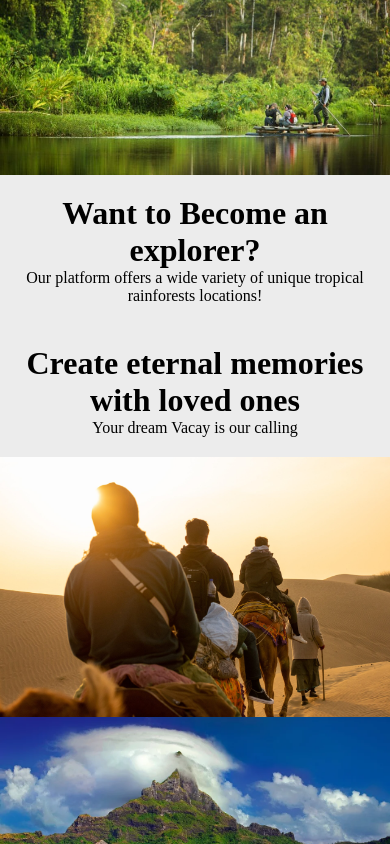
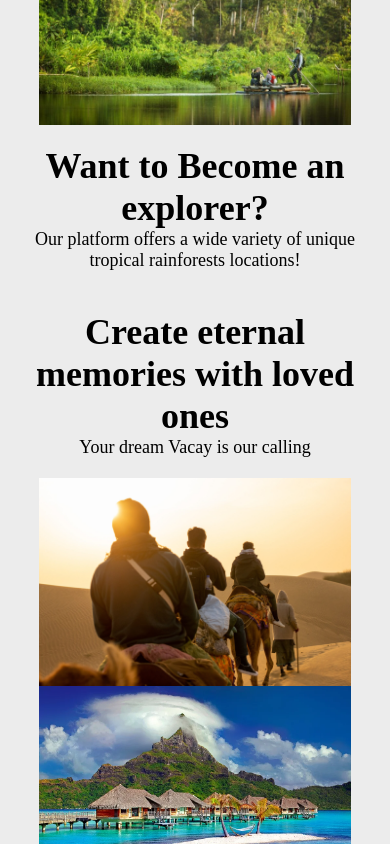
Before and after one commit to Gift-koech/sites-n-travels, a React (Create React App) app: page / in a window 390 px wide. Shown: the part 800-1644 px from the top of the page. Built offline with nearby package versions, Linux system fonts and the light colour scheme.

Commit message:
altered the app's font-size and family

```diff
--- a/src/components/Slider.css
+++ b/src/components/Slider.css
@@ -2,7 +2,7 @@
     display: flex;
     align-items: center;
     margin-top: 0;
-background-color: rgb(135, 135, 135);
+    background-color: rgb(135, 135, 135);
     opacity: 0;
     transform: scale(85%);
     transition: 2s;
@@ -26,6 +26,7 @@ background-color: rgb(135, 135, 135);
     align-items: center;
     padding: 20px;
     text-align: center;
+    font-size: large;
 }
 
 .slider__title {
@@ -39,6 +40,6 @@ background-color: rgb(135, 135, 135);
     }
 
     .slider__image {
-        width: 100%;
+        width: 80%;
     }
 }
```
